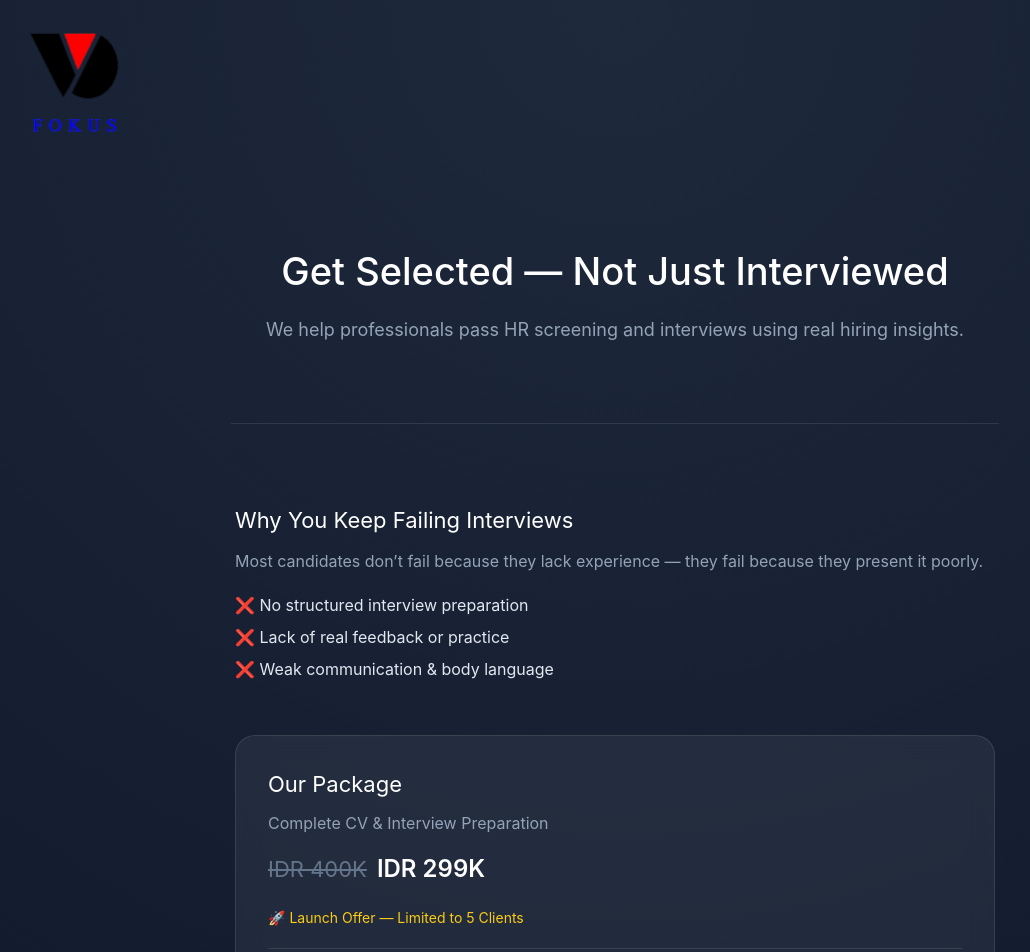
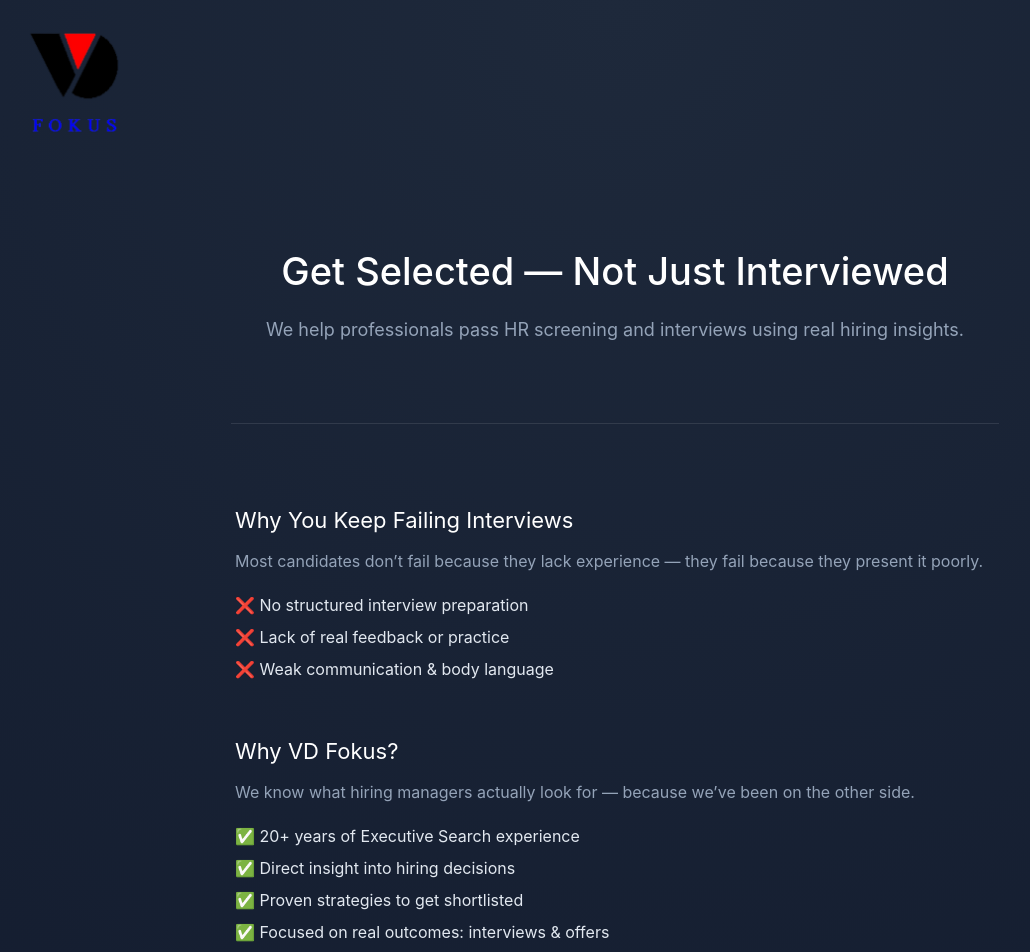
Before and after one commit to Ramzyjof/vd-fokus-landing, a Next.js app: page / in a window 1280 px wide. Shown: the top 952 px of the page, without its empty margins (25-1055 px from the left). Built offline with nearby package versions, Linux system fonts and the light colour scheme.

Commit message:
add pulse hover effect

```diff
--- a/app/page.tsx
+++ b/app/page.tsx
@@ -21,7 +21,15 @@ export default function Page() {
         color: "#fff",
         minHeight: "100vh"
       }}
-    >
+    ><style>
+{`
+@keyframes pulse {
+  0% { box-shadow: 0 0 0 0 rgba(34,197,94, 0.6); }
+  70% { box-shadow: 0 0 0 15px rgba(34,197,94, 0); }
+  100% { box-shadow: 0 0 0 0 rgba(34,197,94, 0); }
+}
+`}
+</style>
       {/* NAVBAR */}
       <div style={{ padding: "24px 40px" }}>
         <Image src="/logo.png" alt="VD Fokus" width={120} height={40} />
@@ -82,7 +90,30 @@ export default function Page() {
             <li>❌ Weak communication & body language</li>
           </ul>
         </div>
+{/* WHY VD FOKUS */}
+<div
+  style={{
+    marginBottom: "60px",
+    opacity: visible ? 1 : 0,
+    transform: visible ? "translateY(0)" : "translateY(60px)",
+    transition: "all 1s ease 0.3s"
+  }}
+>
+  <h2 style={{ fontSize: "22px", marginBottom: "12px" }}>
+    Why VD Fokus?
+  </h2>
 
+  <p style={{ color: "#94a3b8", marginBottom: "16px" }}>
+    We know what hiring managers actually look for — because we’ve been on the other side.
+  </p>
+
+  <ul style={{ lineHeight: "2", color: "#e2e8f0" }}>
+    <li>✅ 20+ years of Executive Search experience</li>
+    <li>✅ Direct insight into hiring decisions</li>
+    <li>✅ Proven strategies to get shortlisted</li>
+    <li>✅ Focused on real outcomes: interviews & offers</li>
+  </ul>
+</div>
        {/* PACKAGE */}
 <div
   style={{
@@ -168,7 +199,18 @@ export default function Page() {
   background: "#22c55e",
   color: "#fff",
   textDecoration: "none",
-      fontWeight: 500
+  fontWeight: 500,
+  animation: "pulse 1.5s infinite"
+}}
+
+  onMouseEnter={(e) => {
+    e.currentTarget.style.transform = "scale(1.08)";
+    e.currentTarget.style.boxShadow = "0 0 25px rgba(34,197,94,0.8)";
+  }}
+
+  onMouseLeave={(e) => {
+    e.currentTarget.style.transform = "scale(1)";
+    e.currentTarget.style.boxShadow = "0 10px 20px rgba(34,197,94,0.3)";
   }}
 >
   Book via WhatsApp
```
Lines whose indentation alone changed are shown as unchanged.
